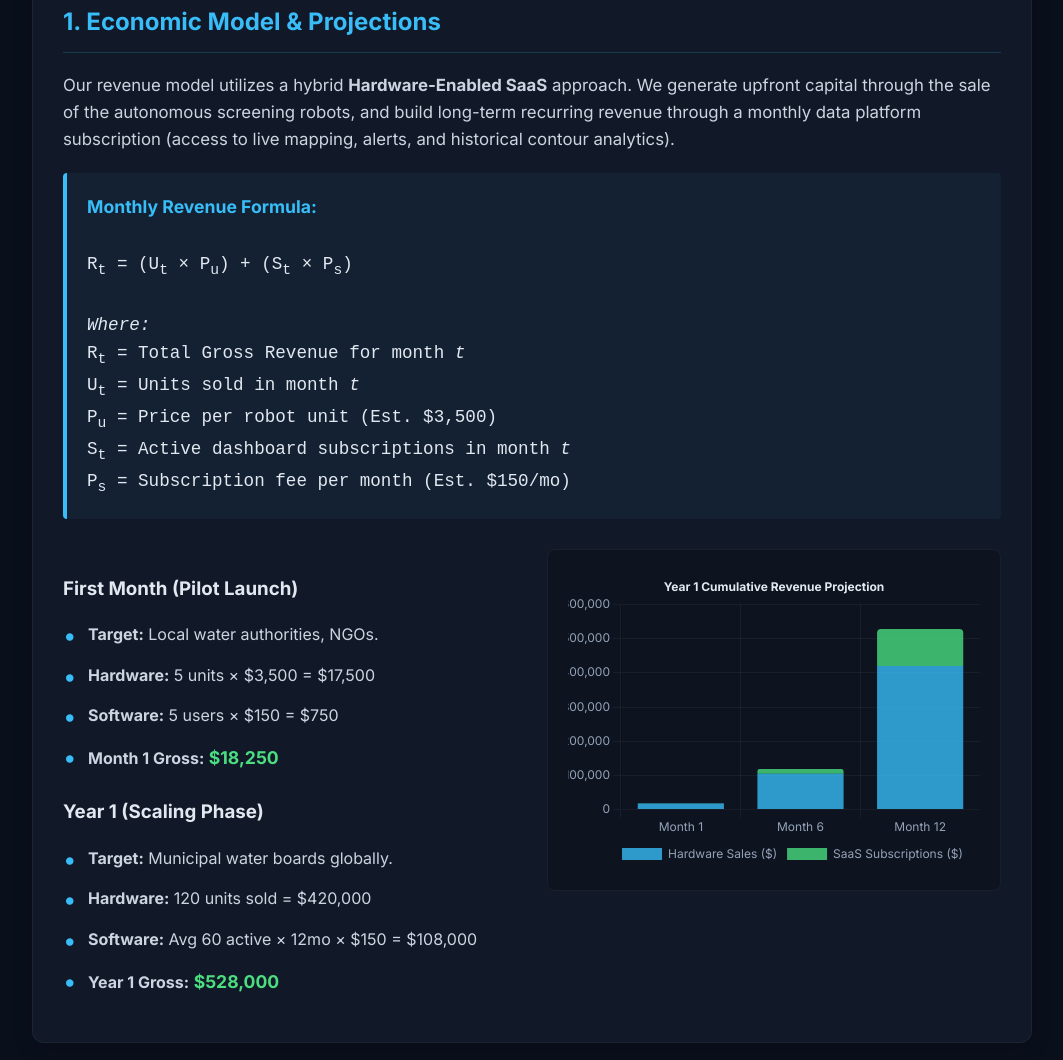
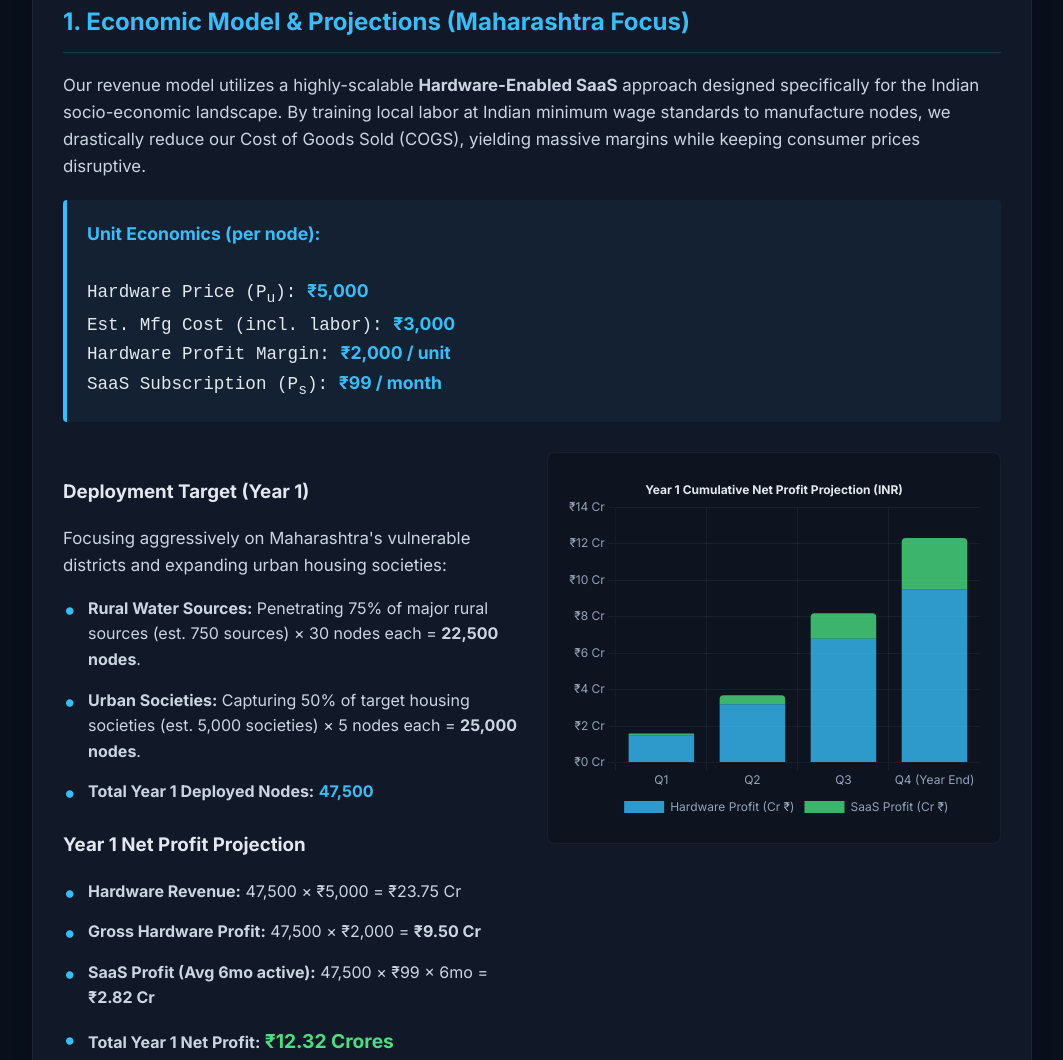
Before and after one commit to vatsalmathur/New-Arsenic-Sensor, a plain HTML site: page frontend/market-research.html in a window 1280 px wide. Shown: the part 302-1362 px from the top of the page, without its empty margins (108-1171 px from the left). Drawn offline with nearby package versions, Linux system fonts and the light colour scheme.

Commit message:
Update financial projections with INR and Maharashtra deployment scale

```diff
--- a/frontend/market-research.html
+++ b/frontend/market-research.html
@@ -92,7 +92,7 @@
             display: flex;
             justify-content: center;
             align-items: center;
-            height: 300px;
+            height: 350px;
         }
 
         h1 {
@@ -189,44 +189,41 @@
     <div class="research-container">
 
         <h1>AquaSentry Economic Research</h1>
-        <div class="subtitle">Financial projections, competitive analysis, and industry trends.</div>
+        <div class="subtitle">Financial projections, competitive analysis, and industry trends tailored for the Indian Market.</div>
 
         <!-- Section 1: Economic Model -->
         <div id="section-model" class="card">
-            <h2>1. Economic Model & Projections</h2>
-            <p>Our revenue model utilizes a hybrid <strong>Hardware-Enabled SaaS</strong> approach. We generate upfront capital through the sale of the autonomous screening robots, and build long-term recurring revenue through a monthly data platform subscription (access to live mapping, alerts, and historical contour analytics).</p>
+            <h2>1. Economic Model & Projections (Maharashtra Focus)</h2>
+            <p>Our revenue model utilizes a highly-scalable <strong>Hardware-Enabled SaaS</strong> approach designed specifically for the Indian socio-economic landscape. By training local labor at Indian minimum wage standards to manufacture nodes, we drastically reduce our Cost of Goods Sold (COGS), yielding massive margins while keeping consumer prices disruptive.</p>
 
             <div class="formula-box">
-                <strong>Monthly Revenue Formula:</strong><br><br>
-                R<sub>t</sub> = (U<sub>t</sub> × P<sub>u</sub>) + (S<sub>t</sub> × P<sub>s</sub>)<br><br>
-                <em>Where:</em><br>
-                R<sub>t</sub> = Total Gross Revenue for month <em>t</em><br>
-                U<sub>t</sub> = Units sold in month <em>t</em><br>
-                P<sub>u</sub> = Price per robot unit (Est. $3,500)<br>
-                S<sub>t</sub> = Active dashboard subscriptions in month <em>t</em><br>
-                P<sub>s</sub> = Subscription fee per month (Est. $150/mo)
+                <strong>Unit Economics (per node):</strong><br><br>
+                Hardware Price (P<sub>u</sub>): <strong>₹5,000</strong><br>
+                Est. Mfg Cost (incl. labor): <strong>₹3,000</strong><br>
+                Hardware Profit Margin: <strong>₹2,000 / unit</strong><br>
+                SaaS Subscription (P<sub>s</sub>): <strong>₹99 / month</strong>
             </div>
 
             <div class="card-grid">
                 <div>
-                    <h3>First Month (Pilot Launch)</h3>
+                    <h3>Deployment Target (Year 1)</h3>
+                    <p>Focusing aggressively on Maharashtra's vulnerable districts and expanding urban housing societies:</p>
                     <ul class="bullet-list">
-                        <li><strong>Target:</strong> Local water authorities, NGOs.</li>
-                        <li><strong>Hardware:</strong> 5 units × $3,500 = $17,500</li>
-                        <li><strong>Software:</strong> 5 users × $150 = $750</li>
-                        <li><strong>Month 1 Gross:</strong> <span style="color: #4ade80; font-weight: bold; font-size: 1.1rem;">$18,250</span></li>
+                        <li><strong>Rural Water Sources:</strong> Penetrating 75% of major rural sources (est. 750 sources) × 30 nodes each = <strong>22,500 nodes</strong>.</li>
+                        <li><strong>Urban Societies:</strong> Capturing 50% of target housing societies (est. 5,000 societies) × 5 nodes each = <strong>25,000 nodes</strong>.</li>
+                        <li><strong>Total Year 1 Deployed Nodes:</strong> <span style="color: #38bdf8; font-weight: bold;">47,500</span></li>
                     </ul>
 
-                    <h3>Year 1 (Scaling Phase)</h3>
+                    <h3>Year 1 Net Profit Projection</h3>
                     <ul class="bullet-list">
-                        <li><strong>Target:</strong> Municipal water boards globally.</li>
-                        <li><strong>Hardware:</strong> 120 units sold = $420,000</li>
-                        <li><strong>Software:</strong> Avg 60 active × 12mo × $150 = $108,000</li>
-                        <li><strong>Year 1 Gross:</strong> <span style="color: #4ade80; font-weight: bold; font-size: 1.1rem;">$528,000</span></li>
+                        <li><strong>Hardware Revenue:</strong> 47,500 × ₹5,000 = ₹23.75 Cr</li>
+                        <li><strong>Gross Hardware Profit:</strong> 47,500 × ₹2,000 = <strong>₹9.50 Cr</strong></li>
+                        <li><strong>SaaS Profit (Avg 6mo active):</strong> 47,500 × ₹99 × 6mo = <strong>₹2.82 Cr</strong></li>
+                        <li><strong>Total Year 1 Net Profit:</strong> <span style="color: #4ade80; font-weight: bold; font-size: 1.2rem;">₹12.32 Crores</span></li>
                     </ul>
                 </div>
                 <div class="chart-container">
-                    <canvas id="revenueChart"></canvas>
+                    <canvas id="profitChart"></canvas>
                 </div>
             </div>
         </div>
@@ -257,7 +254,7 @@
                     </tr>
                     <tr>
                         <td><strong>Cost Structure</strong></td>
-                        <td class="highlight-green">Disruptively cheap (~$3,500).</td>
+                        <td class="highlight-green">Disruptively cheap (₹5,000 per node).</td>
                         <td class="highlight-red">Prohibitively expensive (traditional pricing).</td>
                     </tr>
                     <tr>
@@ -269,14 +266,14 @@
             </table>
 
             <p style="margin-top: 25px; padding: 15px; background: rgba(56, 189, 248, 0.05); border-radius: 8px;">
-                <strong>Strategic Takeaway:</strong> AccuSense is building an expensive, stationary tool that isn't even on the market yet. AquaSentry changes the paradigm from <em>"testing a sample"</em> to <em>"mapping an environment"</em>. By making the robot autonomous and affordable, we eliminate the need for technicians to manually collect bottles in boats.
+                <strong>Strategic Takeaway:</strong> AccuSense is building an expensive, stationary tool that isn't even on the market yet. AquaSentry changes the paradigm from <em>"testing a sample"</em> to <em>"mapping an environment"</em>. By making the robot autonomous and hyper-affordable through localized Indian manufacturing, we eliminate the need for technicians to manually collect bottles in boats.
             </p>
         </div>
 
         <!-- Section 3: Industry Research -->
         <div id="section-industry" class="card">
             <h2>3. Market Research & Economic Trend Predictions</h2>
-            <p>The global demand for decentralized, rapid water quality testing is accelerating due to environmental pressures and aging infrastructure.</p>
+            <p>The global and domestic demand for decentralized, rapid water quality testing is accelerating due to environmental pressures and aging infrastructure.</p>
 
             <div class="card-grid">
                 <div class="chart-container">
@@ -284,19 +281,19 @@
                 </div>
                 <div>
                     <h3>Target Market Size</h3>
-                    <p>The Global Water Quality Monitoring market is projected to reach <strong>$7.5 Billion by 2028</strong>, growing at a CAGR of roughly 6.5%. Specifically, the segment for heavy metals (like Arsenic) and environmental surface water testing represents a highly underserved <strong>~$1.2 Billion niche</strong>.</p>
+                    <p>The Global Water Quality Monitoring market is projected to reach <strong>$7.5 Billion by 2028</strong>, growing at a CAGR of roughly 6.5%. Specifically, the segment for heavy metals (like Arsenic) and environmental surface water testing represents a highly underserved <strong>~$1.2 Billion niche</strong> globally, with India representing one of the fastest-growing sectors.</p>
 
                     <h3>Economic Trends Driving Adoption</h3>
                     <ul class="bullet-list">
                         <li><strong>Heightened Regulatory Pressure:</strong> Governments are lowering permissible arsenic limits (WHO standard is strictly 10 µg/L).</li>
-                        <li><strong>The Cost of Human Labor:</strong> Our robotic model slashes the per-sample acquisition cost by over 90% compared to technicians in boats.</li>
-                        <li><strong>Climate Change Anomalies:</strong> Shifting water tables and severe droughts are causing groundwater arsenic spikes globally.</li>
+                        <li><strong>The Cost of Human Labor:</strong> Even in developing economies, manually sending technicians in boats to collect samples is highly inefficient. Our robotic swarm model slashes acquisition costs.</li>
+                        <li><strong>Climate Change Anomalies:</strong> Shifting water tables and severe droughts are causing groundwater arsenic spikes globally, heavily impacting rural Maharashtra and agricultural belts.</li>
                     </ul>
                 </div>
             </div>
 
             <h3>AquaSentry Market Prediction</h3>
-            <p>By positioning AquaSentry as a highly affordable "screening tool", we do not compete with million-dollar certified lab instruments. Instead, we become the <strong>mandatory first step</strong>. We predict capturing 5% of the early-stage environmental screening market within our first 36 months of full-scale production, establishing a powerful barrier to entry through our accumulated, proprietary water quality dataset.</p>
+            <p>By positioning AquaSentry as a highly affordable "screening tool", we do not compete with million-dollar certified lab instruments. Instead, we become the <strong>mandatory first step</strong>. We predict capturing a dominant share of the early-stage environmental screening market in South Asia within 36 months, establishing a powerful barrier to entry through our localized manufacturing pipeline and proprietary water quality dataset.</p>
         </div>
     </div>
 
@@ -306,22 +303,22 @@
         Chart.defaults.color = '#94a3b8';
         Chart.defaults.font.family = 'Inter';
 
-        // 1. Revenue Projection Bar Chart
-        const revCtx = document.getElementById('revenueChart').getContext('2d');
+        // 1. Profit Projection Bar Chart (in Crores INR)
+        const revCtx = document.getElementById('profitChart').getContext('2d');
         new Chart(revCtx, {
             type: 'bar',
             data: {
-                labels: ['Month 1', 'Month 6', 'Month 12'],
+                labels: ['Q1', 'Q2', 'Q3', 'Q4 (Year End)'],
                 datasets: [
                     {
-                        label: 'Hardware Sales ($)',
-                        data: [17500, 105000, 420000],
+                        label: 'Hardware Profit (Cr ₹)',
+                        data: [1.5, 3.2, 6.8, 9.5],
                         backgroundColor: 'rgba(56, 189, 248, 0.8)',
                         borderRadius: 4
                     },
                     {
-                        label: 'SaaS Subscriptions ($)',
-                        data: [750, 13500, 108000],
+                        label: 'SaaS Profit (Cr ₹)',
+                        data: [0.1, 0.5, 1.4, 2.82],
                         backgroundColor: 'rgba(74, 222, 128, 0.8)',
                         borderRadius: 4
                     }
@@ -332,11 +329,15 @@
                 maintainAspectRatio: false,
                 scales: {
                     x: { stacked: true, grid: { color: 'rgba(255,255,255,0.05)' } },
-                    y: { stacked: true, grid: { color: 'rgba(255,255,255,0.05)' } }
+                    y: {
+                        stacked: true,
+                        grid: { color: 'rgba(255,255,255,0.05)' },
+                        ticks: { callback: function(value) { return '₹' + value + ' Cr'; } }
+                    }
                 },
                 plugins: {
                     legend: { position: 'bottom' },
-                    title: { display: true, text: 'Year 1 Cumulative Revenue Projection', color: '#e2e8f0' }
+                    title: { display: true, text: 'Year 1 Cumulative Net Profit Projection (INR)', color: '#e2e8f0' }
                 }
             }
         });
@@ -348,7 +349,7 @@
             data: {
                 labels: ['AquaSentry Target Niche (Heavy Metals)', 'General Water Quality Testing'],
                 datasets: [{
-                    data: [1.2, 6.3], // Billions
+                    data: [1.2, 6.3], // Billions USD
                     backgroundColor: [
                         'rgba(56, 189, 248, 0.8)',
                         'rgba(255, 255, 255, 0.1)'
@@ -364,7 +365,7 @@
                 cutout: '70%',
                 plugins: {
                     legend: { position: 'bottom' },
-                    title: { display: true, text: 'Total Addressable Market ($7.5B)', color: '#e2e8f0' },
+                    title: { display: true, text: 'Total Addressable Market ($7.5B USD)', color: '#e2e8f0' },
                     tooltip: {
                         callbacks: {
                             label: function(context) {
```
